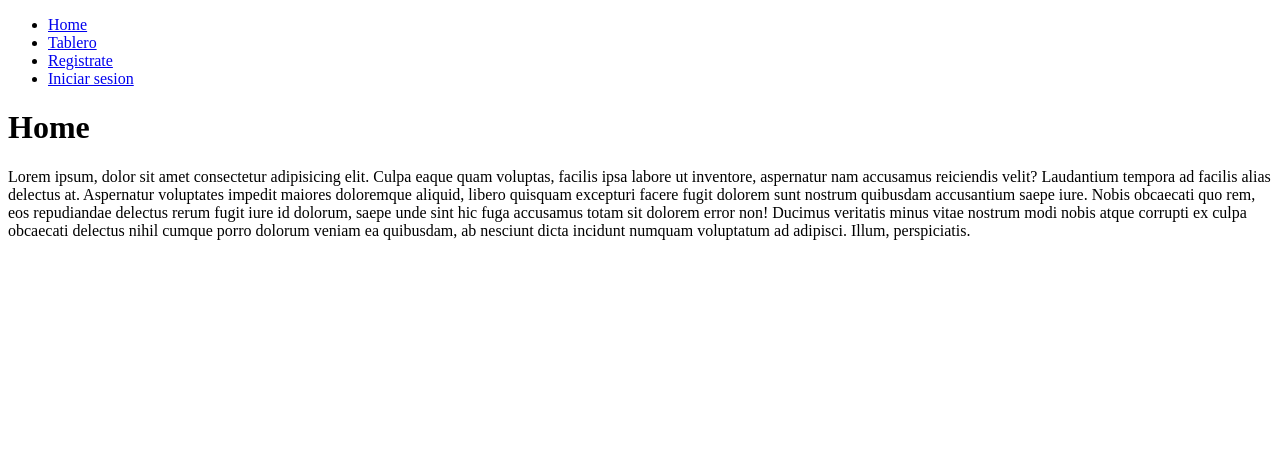
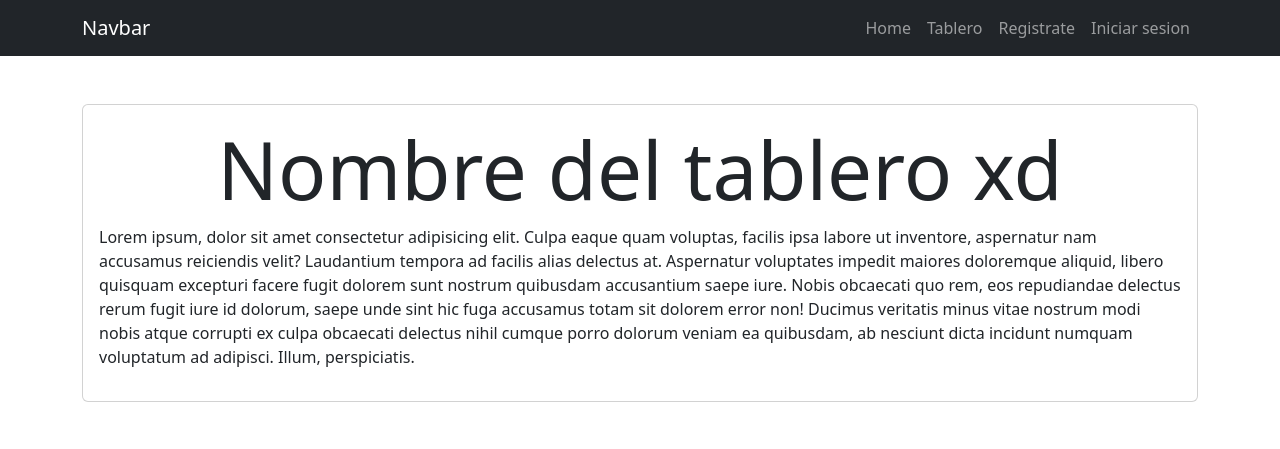
Before and after one commit to NataliaPerez08/proyectoIntermedio, a Django app: page / in a window 1280 px wide. Shown: the top 449 px of the page. Run offline with Django 5.2, Linux system fonts and the light colour scheme.

Commit message:
primeros pasos del diseño

```diff
--- a/tasks/templates/base.html
+++ b/tasks/templates/base.html
@@ -3,32 +3,40 @@
 <head>
     <meta charset="UTF-8">
     <meta name="viewport" content="width=device-width, initial-scale=1.0">
+    <link rel="stylesheet" href="https://cdn.jsdelivr.net/npm/bootstrap@5.3.3/dist/css/bootstrap.min.css">
     <title>Tablero digital de notas</title>
 </head>
 <body>
-    <nav>
-        <ul>
-            <li>
-                <a href="/">Home</a>
+    <nav class="navbar navbar-expand-lg bg-dark navbar-dark">
+        <div class="container">
+          <a class="navbar-brand" href="#">Navbar</a>
+          <button class="navbar-toggler" type="button" data-bs-toggle="collapse" data-bs-target="#navbarNav" aria-controls="navbarNav" aria-expanded="false" aria-label="Toggle navigation">
+            <span class="navbar-toggler-icon"></span>
+          </button>
+          <div class="collapse navbar-collapse" id="navbarNav">
+            <ul class="navbar-nav ms-auto">
+                <li class="nav-item">
+                    <a href="/" class="nav-link">Home</a>
                 </li>
-            <li>
-                <a href="/tablero">Tablero</a>
+                <li class="nav-item">
+                    <a href="/tablero" class="nav-link">Tablero</a>
                 </li>
                 {% if user.is_authenticated %}
-            <li>
-                <a href="/logout">Cerrar sesion</a>
+                <li class="nav-item">
+                    <a href="/logout" class="nav-link">Cerrar sesion</a>
                 </li>
                 {% else %}
-            <li>
-                <a href="/signup">Registrate</a>
+                <li class="nav-item">
+                    <a href="/signup" class="nav-link">Registrate</a>
                 </li>
-            <li>
-                <a href="/signin">Iniciar sesion</a>
+                <li class="nav-item">
+                    <a href="/signin" class="nav-link">Iniciar sesion</a>
                 </li>
                 {% endif %}
             </ul>
+          </div>
+        </div>
       </nav>
-
 
     {% block content %}
     {% endblock %}
--- a/tasks/templates/home.html
+++ b/tasks/templates/home.html
@@ -1,10 +1,13 @@
 {% extends 'base.html' %}
 
 {% block content%}
-<h1>Home</h1>
-<p>Lorem ipsum, dolor sit amet consectetur adipisicing elit. Culpa eaque quam voluptas, facilis ipsa labore ut inventore,
-    aspernatur nam accusamus reiciendis velit? Laudantium tempora ad facilis alias delectus at. Aspernatur voluptates impedit maiores doloremque aliquid, libero quisquam excepturi facere fugit dolorem sunt nostrum quibusdam accusantium saepe iure. Nobis obcaecati quo rem, eos repudiandae delectus rerum fugit iure id dolorum, saepe unde sint hic fuga accusamus totam sit dolorem error non! Ducimus veritatis minus vitae nostrum modi nobis atque corrupti ex culpa obcaecati delectus nihil cumque porro dolorum veniam ea quibusdam, ab nesciunt dicta incidunt numquam voluptatum ad adipisci. Illum, perspiciatis.</p>
 
+<main class="container py-5">
+    <section class="card card-body">
+        <h1 class="display-1 text-center">Nombre del tablero xd</h1>
+        <p>Lorem ipsum, dolor sit amet consectetur adipisicing elit. Culpa eaque quam voluptas, facilis ipsa labore ut inventore,
+            aspernatur nam accusamus reiciendis velit? Laudantium tempora ad facilis alias delectus at. Aspernatur voluptates impedit maiores doloremque aliquid, libero quisquam excepturi facere fugit dolorem sunt nostrum quibusdam accusantium saepe iure. Nobis obcaecati quo rem, eos repudiandae delectus rerum fugit iure id dolorum, saepe unde sint hic fuga accusamus totam sit dolorem error non! Ducimus veritatis minus vitae nostrum modi nobis atque corrupti ex culpa obcaecati delectus nihil cumque porro dolorum veniam ea quibusdam, ab nesciunt dicta incidunt numquam voluptatum ad adipisci. Illum, perspiciatis.</p>
+    </section>
 
-
+</main>
 {% endblock %}
```
Also changed, not shown: db.sqlite3. Lines whose indentation alone changed are shown as unchanged.
